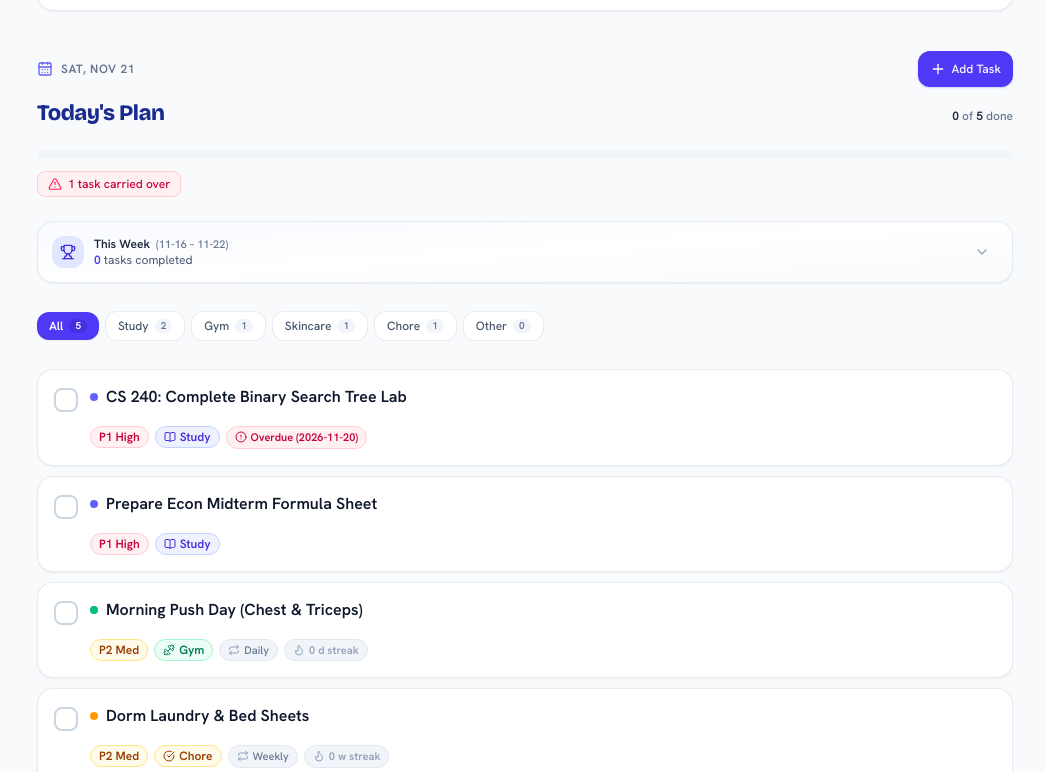
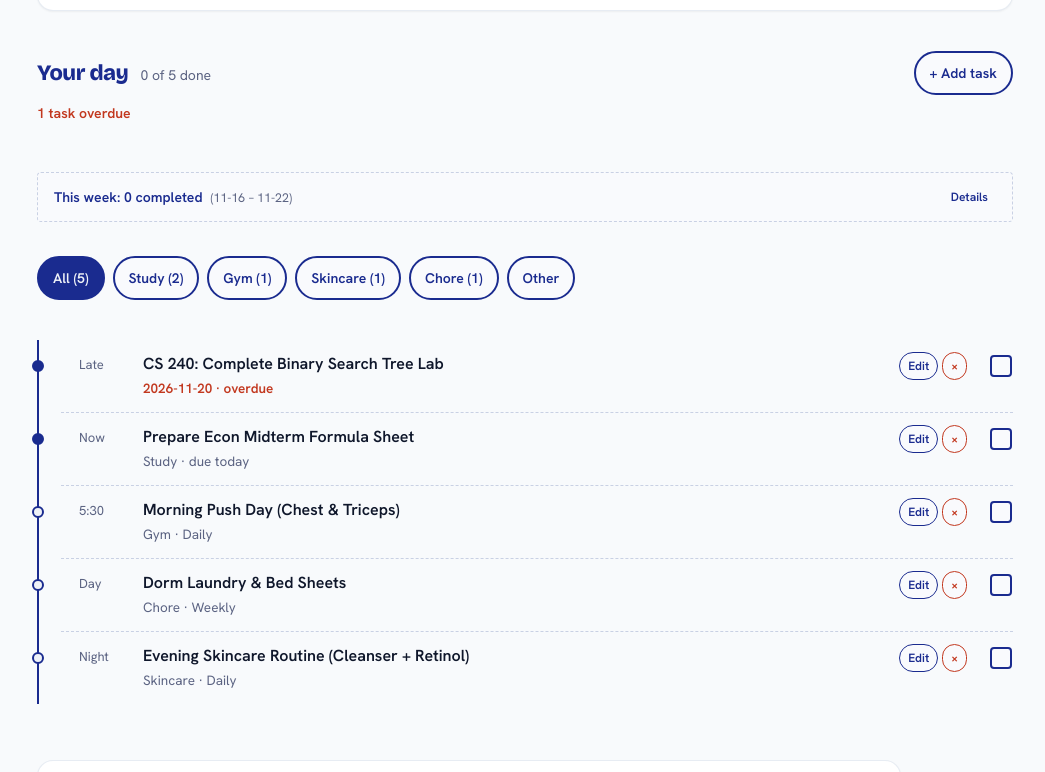
Before and after one commit to nitinbhhardwaj/campus-compass, a React (Vite) app: page / in a window 1280 px wide. Shown: the part 528-1300 px from the top of the page, without its empty margins (115-1160 px from the left). Built offline with nearby package versions, Linux system fonts and the light colour scheme.

Commit message:
feat(ui): rebuild Today view as day rail with mockup markup and styles

```diff
--- a/src/features/tasks/components/CategoryFilter.tsx
+++ b/src/features/tasks/components/CategoryFilter.tsx
@@ -1,6 +1,5 @@
 import React from 'react';
 import { TaskCategory } from '../../../types/task';
-import { Chip } from '../../../components/Chip';
 
 export type CategoryFilterType = TaskCategory | 'all';
 
@@ -26,20 +25,26 @@ export const CategoryFilter: React.FC<CategoryFilterProps> = ({
 }) => {
   return (
     <div
-      role="group"
+      role="tablist"
       aria-label="Filter tasks by category"
-      className="flex items-center gap-1.5 overflow-x-auto no-scrollbar py-1 mb-2"
+      className="chips"
+      style={{ marginTop: 0, marginBottom: '20px' }}
     >
-      {FILTER_ITEMS.map((item) => (
-        <Chip
-          key={item.value}
-          isSelected={selected === item.value}
-          count={categoryCounts[item.value] || 0}
-          onClick={() => onChange(item.value)}
-        >
-          {item.label}
-        </Chip>
-      ))}
+      {FILTER_ITEMS.map((item) => {
+        const count = categoryCounts[item.value] || 0;
+        return (
+          <button
+            key={item.value}
+            type="button"
+            role="tab"
+            aria-selected={selected === item.value}
+            className={`chip ${selected === item.value ? 'active' : ''}`}
+            onClick={() => onChange(item.value)}
+          >
+            {item.label} {count > 0 ? `(${count})` : ''}
+          </button>
+        );
+      })}
     </div>
   );
 };
--- a/src/features/tasks/components/TaskItem.tsx
+++ b/src/features/tasks/components/TaskItem.tsx
@@ -1,21 +1,5 @@
 import React from 'react';
-import {
-  Check,
-  Repeat,
-  AlertCircle,
-  Pencil,
-  Trash2,
-  Flame,
-  BookOpen,
-  Dumbbell,
-  Sparkles,
-  CheckCircle,
-  Folder,
-} from 'lucide-react';
-import { Task, TaskCategory, TaskPriority } from '../../../types/task';
-import { Card } from '../../../components/Card';
-import { Badge, BadgeProps } from '../../../components/Badge';
-import { IconButton } from '../../../components/IconButton';
+import { Task } from '../../../types/task';
 import { isTaskCompletedOnDate, isTaskOverdue, computeStreak } from '../logic/taskLogic';
 
 interface TaskItemProps {
@@ -26,23 +10,6 @@ interface TaskItemProps {
   onDelete: (id: string) => void;
 }
 
-const CATEGORY_META: Record<
-  TaskCategory,
-  { label: string; icon: React.FC<{ className?: string }>; dotColor: string; variant: BadgeProps['variant'] }
-> = {
-  study: { label: 'Study', icon: BookOpen, dotColor: 'bg-indigo-500', variant: 'indigo' },
-  gym: { label: 'Gym', icon: Dumbbell, dotColor: 'bg-emerald-500', variant: 'emerald' },
-  skincare: { label: 'Skincare', icon: Sparkles, dotColor: 'bg-rose-400', variant: 'rose' },
-  chore: { label: 'Chore', icon: CheckCircle, dotColor: 'bg-amber-500', variant: 'amber' },
-  other: { label: 'Other', icon: Folder, dotColor: 'bg-slate-400', variant: 'slate' },
-};
-
-const PRIORITY_META: Record<TaskPriority, { label: string; variant: BadgeProps['variant'] }> = {
-  1: { label: 'P1 High', variant: 'rose' },
-  2: { label: 'P2 Med', variant: 'amber' },
-  3: { label: 'P3 Low', variant: 'slate' },
-};
-
 export const TaskItem: React.FC<TaskItemProps> = ({
   task,
   today,
@@ -52,119 +19,86 @@ export const TaskItem: React.FC<TaskItemProps> = ({
 }) => {
   const isCompleted = isTaskCompletedOnDate(task, today);
   const overdue = isTaskOverdue(task, today);
-  const cat = CATEGORY_META[task.category] || CATEGORY_META.other;
-  const prio = PRIORITY_META[task.priority] || PRIORITY_META[3];
   const isRecurring = task.recurrence !== 'none';
   const streak = isRecurring ? computeStreak(task, today) : 0;
-  const CategoryIcon = cat.icon;
+
+  // Determine time badge matching mockup rail slot (Now, 5:30, Night, Late, etc.)
+  const timeSlot = overdue
+    ? 'Late'
+    : task.priority === 1
+    ? 'Now'
+    : task.category === 'gym'
+    ? '5:30'
+    : task.category === 'skincare'
+    ? 'Night'
+    : task.category === 'chore'
+    ? 'Day'
+    : `P${task.priority}`;
+
+  const categoryLabel = task.category.charAt(0).toUpperCase() + task.category.slice(1);
 
   return (
-    <Card
-      className={`group p-3.5 sm:p-4 transition-all duration-150 ${
-        isCompleted
-          ? 'bg-slate-50/70 dark:bg-slate-900/40 border-slate-200/60 dark:border-slate-800/60 opacity-60'
-          : overdue
-          ? 'border-rose-200 dark:border-rose-900/60 bg-rose-50/25 dark:bg-rose-950/20'
-          : 'hover:border-slate-300 dark:hover:border-slate-700'
-      }`}
-    >
-      <div className="flex items-start gap-3">
-        {/* Custom Animated Checkbox */}
+    <li className={task.priority === 1 ? 'p1' : ''}>
+      <span className="time">{timeSlot}</span>
+      <div className="t">
+        <strong>{task.title}</strong>
+        {overdue ? (
+          <span className="late">{task.dueDate} · overdue</span>
+        ) : (
+          <span>
+            {categoryLabel}
+            {isRecurring
+              ? ` · ${task.recurrence === 'daily' ? 'Daily' : 'Weekly'}${streak > 0 ? ` · ${streak} day streak` : ''}`
+              : ` · due ${task.dueDate === today ? 'today' : task.dueDate}`}
+          </span>
+        )}
+      </div>
+
+      {/* Accessible edit & delete actions on the rail */}
+      <div style={{ display: 'flex', gap: '4px', alignItems: 'center', flexShrink: 0 }}>
         <button
           type="button"
-          onClick={() => onToggle(task.id)}
-          className={`relative mt-0.5 flex-shrink-0 flex items-center justify-center w-6 h-6 rounded-lg border-2 transition-all duration-200 cursor-pointer focus:outline-none focus:ring-2 focus:ring-indigo-500 after:content-[''] after:absolute after:-inset-2 ${
-            isCompleted
-              ? 'bg-indigo-600 border-indigo-600 dark:bg-indigo-500 dark:border-indigo-500'
-              : 'bg-white dark:bg-slate-800 border-slate-300 dark:border-slate-700 hover:border-indigo-400'
-          }`}
-          aria-label={isCompleted ? `Mark ${task.title} as incomplete` : `Mark ${task.title} as completed`}
+          onClick={() => onEdit(task)}
+          aria-label={`Edit ${task.title}`}
+          style={{
+            border: '1px solid var(--ink)',
+            background: 'var(--surface)',
+            color: 'var(--ink)',
+            font: '600 12px "Hanken Grotesk", sans-serif',
+            padding: '2px 8px',
+            borderRadius: '999px',
+            cursor: 'pointer',
+            minHeight: '28px',
+          }}
         >
-          {isCompleted && (
-            <Check className="w-3.5 h-3.5 text-white stroke-[3] animate-in zoom-in-75 duration-150" />
-          )}
+          Edit
         </button>
+        <button
+          type="button"
+          onClick={() => onDelete(task.id)}
+          aria-label={`Delete ${task.title}`}
+          style={{
+            border: '1px solid var(--danger)',
+            background: 'var(--surface)',
+            color: 'var(--danger)',
+            font: '600 12px "Hanken Grotesk", sans-serif',
+            padding: '2px 8px',
+            borderRadius: '999px',
+            cursor: 'pointer',
+            minHeight: '28px',
+          }}
+        >
+          ×
+        </button>
+      </div>
 
-        {/* Task Details */}
-        <div className="flex-1 min-w-0">
-          <div className="flex items-start justify-between gap-2">
-            <div className="flex items-center gap-2 flex-wrap">
-              {/* Category Dot */}
-              <span className={`w-2 h-2 rounded-full ${cat.dotColor} flex-shrink-0`} aria-hidden="true" />
-
-              <h3
-                className={`text-sm sm:text-base leading-snug break-words transition-all duration-150 ${
-                  isCompleted
-                    ? 'line-through text-slate-400 dark:text-slate-500 font-normal'
-                    : 'text-slate-900 dark:text-slate-100 font-semibold'
-                }`}
-              >
-                {task.title}
-              </h3>
-            </div>
-
-            {/* Hover / Swipe Action Buttons */}
-            <div className="flex items-center gap-0.5 flex-shrink-0 opacity-80 sm:opacity-0 sm:group-hover:opacity-100 transition-opacity">
-              <IconButton
-                onClick={() => onEdit(task)}
-                aria-label={`Edit task ${task.title}`}
-                size="sm"
-                variant="ghost"
-              >
-                <Pencil className="w-3.5 h-3.5" />
-              </IconButton>
-              <IconButton
-                onClick={() => onDelete(task.id)}
-                aria-label={`Delete task ${task.title}`}
-                size="sm"
-                variant="danger"
-              >
-                <Trash2 className="w-3.5 h-3.5" />
-              </IconButton>
-            </div>
-          </div>
-
-          {/* Badges & Meta Row */}
-          <div className="flex flex-wrap items-center gap-1.5 mt-2">
-            <Badge variant={prio.variant}>{prio.label}</Badge>
-            <Badge variant={cat.variant} className="flex items-center gap-1">
-              <CategoryIcon className="w-3 h-3" />
-              <span>{cat.label}</span>
-            </Badge>
-
-            {/* Recurrence Pill */}
-            {isRecurring && (
-              <span className="inline-flex items-center gap-1 text-[11px] font-medium text-slate-500 dark:text-slate-400 bg-slate-100 dark:bg-slate-800 px-2 py-0.5 rounded-full border border-slate-200 dark:border-slate-700">
-                <Repeat className="w-3 h-3 text-slate-400" />
-                {task.recurrence === 'daily' ? 'Daily' : 'Weekly'}
-              </span>
-            )}
-
-            {/* Habit Streak Badge */}
-            {isRecurring && (
-              <span
-                className={`inline-flex items-center gap-1 text-[11px] font-bold px-2 py-0.5 rounded-full border ${
-                  streak > 0
-                    ? 'bg-amber-50 dark:bg-amber-950/50 text-amber-700 dark:text-amber-300 border-amber-200 dark:border-amber-800/80'
-                    : 'bg-slate-100 dark:bg-slate-800 text-slate-400 dark:text-slate-500 border-slate-200 dark:border-slate-700'
-                }`}
-                title={`Current streak: ${streak} ${task.recurrence === 'daily' ? 'day(s)' : 'week(s)'}`}
-              >
-                <Flame className={`w-3 h-3 ${streak > 0 ? 'text-amber-500 fill-amber-500' : 'text-slate-400'}`} />
-                {streak} {task.recurrence === 'daily' ? 'd' : 'w'} streak
-              </span>
-            )}
-
-            {/* Overdue Alert Badge */}
-            {overdue && (
-              <span className="inline-flex items-center gap-1 text-[11px] font-semibold text-rose-700 dark:text-rose-300 bg-rose-50 dark:bg-rose-950/50 px-2 py-0.5 rounded-full border border-rose-200 dark:border-rose-900/60">
-                <AlertCircle className="w-3 h-3" />
-                Overdue ({task.dueDate})
-              </span>
-            )}
-          </div>
-        </div>
-      </div>
-    </Card>
+      <input
+        className="chk"
+        type="checkbox"
+        checked={isCompleted}
+        onChange={() => onToggle(task.id)}
+        aria-label={isCompleted ? `Mark ${task.title} incomplete` : `Mark ${task.title} done`}
+      />
+    </li>
   );
 };
--- a/src/features/tasks/components/TaskList.tsx
+++ b/src/features/tasks/components/TaskList.tsx
@@ -1,10 +1,7 @@
 import React from 'react';
 import { Task } from '../../../types/task';
 import { TaskItem } from './TaskItem';
-import { CheckCircle2, Filter } from 'lucide-react';
 import { CategoryFilterType } from './CategoryFilter';
-import { EmptyState } from '../../../components/EmptyState';
-import { Button } from '../../../components/Button';
 
 interface TaskListProps {
   tasks: Task[];
@@ -28,37 +25,48 @@ export const TaskList: React.FC<TaskListProps> = ({
   onOpenAddModal,
 }) => {
   if (tasks.length === 0) {
-    if (categoryFilter !== 'all') {
-      return (
-        <EmptyState
-          icon={<Filter className="w-5 h-5" />}
-          title={`No ${categoryFilter} tasks for today`}
-          description={`None of your scheduled items today match the ${categoryFilter} category.`}
-          action={
-            <Button variant="ghost" size="sm" onClick={onClearCategoryFilter}>
-              Show all categories
-            </Button>
-          }
-        />
-      );
-    }
-
     return (
-      <EmptyState
-        icon={<CheckCircle2 className="w-5 h-5 text-indigo-500" />}
-        title="No tasks scheduled for today"
-        description="Enjoy the breather, or schedule a study block, workout session, or chore."
-        action={
-          <Button variant="primary" size="sm" onClick={onOpenAddModal}>
+      <div
+        style={{
+          padding: '28px',
+          border: '2px dashed var(--line)',
+          borderRadius: '4px',
+          textAlign: 'center',
+          color: 'var(--muted)',
+          background: 'var(--surface)',
+          marginTop: '14px',
+        }}
+      >
+        <p style={{ margin: 0, fontWeight: 600, fontSize: '15px' }}>
+          {categoryFilter !== 'all'
+            ? `No ${categoryFilter} tasks for today.`
+            : 'No tasks scheduled for today.'}
+        </p>
+        {categoryFilter !== 'all' ? (
+          <button
+            type="button"
+            className="chip"
+            onClick={onClearCategoryFilter}
+            style={{ marginTop: '14px', fontSize: '13px' }}
+          >
+            Show all tasks
+          </button>
+        ) : (
+          <button
+            type="button"
+            className="chip"
+            onClick={onOpenAddModal}
+            style={{ marginTop: '14px', fontSize: '13px' }}
+          >
             + Add your first task
-          </Button>
-        }
-      />
+          </button>
+        )}
+      </div>
     );
   }
 
   return (
-    <div className="flex flex-col gap-2.5" role="list" aria-label="Today's tasks">
+    <ul className="rail" role="list" aria-label="Today's tasks">
       {tasks.map((task) => (
         <TaskItem
           key={task.id}
@@ -69,6 +77,6 @@ export const TaskList: React.FC<TaskListProps> = ({
           onDelete={onDelete}
         />
       ))}
-    </div>
+    </ul>
   );
 };
--- a/src/features/tasks/components/TodayHeader.tsx
+++ b/src/features/tasks/components/TodayHeader.tsx
@@ -1,8 +1,4 @@
 import React from 'react';
-import { Plus, AlertTriangle, CalendarDays, CheckCircle2 } from 'lucide-react';
-import { Button } from '../../../components/Button';
-import { ProgressBar } from '../../../components/ProgressBar';
-import { formatDisplayDate } from '../../../lib/dateUtils';
 
 interface TodayHeaderProps {
   today: string;
@@ -14,63 +10,45 @@ interface TodayHeaderProps {
 }
 
 export const TodayHeader: React.FC<TodayHeaderProps> = ({
-  today,
   totalTasks,
   completedTasks,
   overdueCount,
-  completionPercentage,
   onOpenAddModal,
 }) => {
   return (
-    <header className="mb-2">
-      {/* Date & Quick Add Row */}
-      <div className="flex items-center justify-between gap-3 mb-3">
-        <div className="flex items-center gap-2 text-slate-500 dark:text-slate-400 text-xs font-semibold uppercase tracking-wider">
-          <CalendarDays className="w-4 h-4 text-indigo-500" />
-          <span>{formatDisplayDate(today)}</span>
+    <div style={{ marginBottom: '14px' }}>
+      <div
+        style={{
+          display: 'flex',
+          justifyContent: 'space-between',
+          alignItems: 'center',
+          flexWrap: 'wrap',
+          gap: '8px',
+        }}
+      >
+        <div style={{ display: 'flex', alignItems: 'baseline', gap: '12px' }}>
+          <h2 id="day" style={{ margin: 0 }}>
+            Your day
+          </h2>
+          <span className="sub" style={{ margin: 0 }}>
+            {completedTasks} of {totalTasks} done
+          </span>
         </div>
-        <Button
+        <button
+          type="button"
+          className="chip"
           onClick={onOpenAddModal}
-          size="sm"
-          className="shadow-xs shadow-indigo-200 dark:shadow-none"
           aria-label="Add new task"
         >
-          <Plus className="w-4 h-4" />
-          <span>Add Task</span>
-        </Button>
+          + Add task
+        </button>
       </div>
 
-      <div className="flex items-baseline justify-between mb-2">
-        <h2 className="text-xl sm:text-2xl font-bold tracking-tight text-slate-900 dark:text-slate-100">
-          Today's Plan
-        </h2>
-        <div className="text-xs font-medium text-slate-500 dark:text-slate-400">
-          <span className="font-semibold text-slate-800 dark:text-slate-200">{completedTasks}</span> of{' '}
-          <span className="font-semibold text-slate-800 dark:text-slate-200">{totalTasks}</span> done
+      {overdueCount > 0 && (
+        <div className="warn" style={{ marginTop: '8px' }}>
+          {overdueCount} {overdueCount === 1 ? 'task' : 'tasks'} overdue
         </div>
-      </div>
-
-      {/* Modern Progress Bar */}
-      <ProgressBar percent={completionPercentage} className="mb-3" />
-
-      {/* Status Badges Row (Overdue Alert & All Done Celebration) */}
-      <div className="flex flex-wrap items-center gap-2">
-        {overdueCount > 0 && (
-          <div className="inline-flex items-center gap-1.5 px-2.5 py-1 rounded-lg bg-rose-50 dark:bg-rose-950/50 text-rose-700 dark:text-rose-300 text-xs font-medium border border-rose-200 dark:border-rose-900/60">
-            <AlertTriangle className="w-3.5 h-3.5 text-rose-500" />
-            <span>
-              {overdueCount} {overdueCount === 1 ? 'task' : 'tasks'} carried over
-            </span>
-          </div>
-        )}
-
-        {totalTasks > 0 && completedTasks === totalTasks && (
-          <div className="inline-flex items-center gap-1.5 px-2.5 py-1 rounded-lg bg-emerald-50 dark:bg-emerald-950/50 text-emerald-700 dark:text-emerald-300 text-xs font-medium border border-emerald-200 dark:border-emerald-900/60">
-            <CheckCircle2 className="w-3.5 h-3.5 text-emerald-500" />
-            <span>All tasks completed! Great work today.</span>
-          </div>
-        )}
-      </div>
-    </header>
+      )}
+    </div>
   );
 };
--- a/src/features/tasks/components/WeeklySummaryCard.tsx
+++ b/src/features/tasks/components/WeeklySummaryCard.tsx
@@ -1,27 +1,12 @@
 import React, { useState } from 'react';
 import { WeeklySummary } from '../logic/taskLogic';
-import { Card } from '../../../components/Card';
-import { Badge, BadgeProps } from '../../../components/Badge';
-import { ChevronDown, ChevronUp, Trophy } from 'lucide-react';
 import { TaskCategory } from '../../../types/task';
-import { IconButton } from '../../../components/IconButton';
 
 interface WeeklySummaryCardProps {
   summary: WeeklySummary;
   weekStart: string;
   weekEnd: string;
 }
-
-const CATEGORY_META: Record<
-  TaskCategory,
-  { label: string; variant: BadgeProps['variant'] }
-> = {
-  study: { label: 'Study', variant: 'indigo' },
-  gym: { label: 'Gym', variant: 'emerald' },
-  skincare: { label: 'Skincare', variant: 'rose' },
-  chore: { label: 'Chore', variant: 'amber' },
-  other: { label: 'Other', variant: 'slate' },
-};
 
 export const WeeklySummaryCard: React.FC<WeeklySummaryCardProps> = ({
   summary,
@@ -31,60 +16,58 @@ export const WeeklySummaryCard: React.FC<WeeklySummaryCardProps> = ({
   const [isExpanded, setIsExpanded] = useState(false);
 
   return (
-    <Card className="p-3.5 mb-2 bg-gradient-to-br from-indigo-50/40 via-white to-slate-50 dark:from-slate-900 dark:via-slate-900/90 dark:to-indigo-950/20 border-indigo-100/80 dark:border-indigo-950/60">
-      <div className="flex items-center justify-between">
-        <div className="flex items-center gap-2.5">
-          <div className="w-8 h-8 rounded-xl bg-indigo-100 dark:bg-indigo-950/70 text-indigo-700 dark:text-indigo-400 flex items-center justify-center flex-shrink-0">
-            <Trophy className="w-4 h-4" />
-          </div>
-          <div>
-            <div className="flex items-baseline gap-1.5">
-              <span className="text-xs font-bold text-slate-800 dark:text-slate-200">This Week</span>
-              <span className="text-[11px] text-slate-500 dark:text-slate-400 font-medium">
-                ({weekStart.slice(5)} – {weekEnd.slice(5)})
-              </span>
-            </div>
-            <p className="text-xs text-slate-600 dark:text-slate-400">
-              <span className="font-bold text-indigo-600 dark:text-indigo-400">
-                {summary.totalCompleted}
-              </span>{' '}
-              {summary.totalCompleted === 1 ? 'task completed' : 'tasks completed'}
-            </p>
-          </div>
+    <div
+      style={{
+        margin: '18px 0',
+        border: '1px dashed var(--line)',
+        padding: '12px 16px',
+        borderRadius: '4px',
+        background: 'var(--surface)',
+      }}
+    >
+      <div
+        style={{
+          display: 'flex',
+          justifyContent: 'space-between',
+          alignItems: 'center',
+        }}
+      >
+        <div>
+          <strong style={{ fontSize: '14px', color: 'var(--ink)' }}>
+            This week: {summary.totalCompleted} completed
+          </strong>
+          <span style={{ fontSize: '12.5px', color: 'var(--muted)', marginLeft: '8px' }}>
+            ({weekStart.slice(5)} – {weekEnd.slice(5)})
+          </span>
         </div>
-
-        <IconButton
+        <button
+          type="button"
           onClick={() => setIsExpanded(!isExpanded)}
-          aria-label={isExpanded ? 'Collapse weekly breakdown' : 'Expand weekly breakdown'}
-          size="sm"
-          variant="ghost"
+          style={{
+            border: 0,
+            background: 'none',
+            color: 'var(--ink)',
+            font: '600 12px "Hanken Grotesk", sans-serif',
+            cursor: 'pointer',
+            padding: '4px 8px',
+          }}
+          aria-expanded={isExpanded}
+          aria-label={isExpanded ? 'Hide weekly breakdown' : 'Show weekly breakdown'}
         >
-          {isExpanded ? <ChevronUp className="w-4 h-4" /> : <ChevronDown className="w-4 h-4" />}
-        </IconButton>
+          {isExpanded ? 'Hide' : 'Details'}
+        </button>
       </div>
 
       {isExpanded && (
-        <div className="mt-3 pt-3 border-t border-indigo-100/60 dark:border-slate-800">
-          <div className="text-[11px] font-semibold text-slate-500 dark:text-slate-400 mb-2 uppercase tracking-wider">
-            Completed by Category
-          </div>
-          <div className="grid grid-cols-2 sm:grid-cols-3 gap-2">
-            {(Object.keys(CATEGORY_META) as TaskCategory[]).map((cat) => {
-              const meta = CATEGORY_META[cat];
-              const count = summary.byCategory[cat] || 0;
-              return (
-                <div
-                  key={cat}
-                  className="flex items-center justify-between px-2.5 py-1.5 rounded-lg bg-white dark:bg-slate-800 border border-slate-200/60 dark:border-slate-700 shadow-2xs"
-                >
-                  <Badge variant={meta.variant}>{meta.label}</Badge>
-                  <span className="text-xs font-bold text-slate-700 dark:text-slate-200">{count}</span>
-                </div>
-              );
-            })}
-          </div>
-        </div>
+        <ul className="ledger" style={{ marginTop: '10px' }}>
+          {(Object.keys(summary.byCategory) as TaskCategory[]).map((cat) => (
+            <li key={cat}>
+              <span style={{ textTransform: 'capitalize' }}>{cat}</span>
+              <span>{summary.byCategory[cat] || 0}</span>
+            </li>
+          ))}
+        </ul>
       )}
-    </Card>
+    </div>
   );
 };
```
